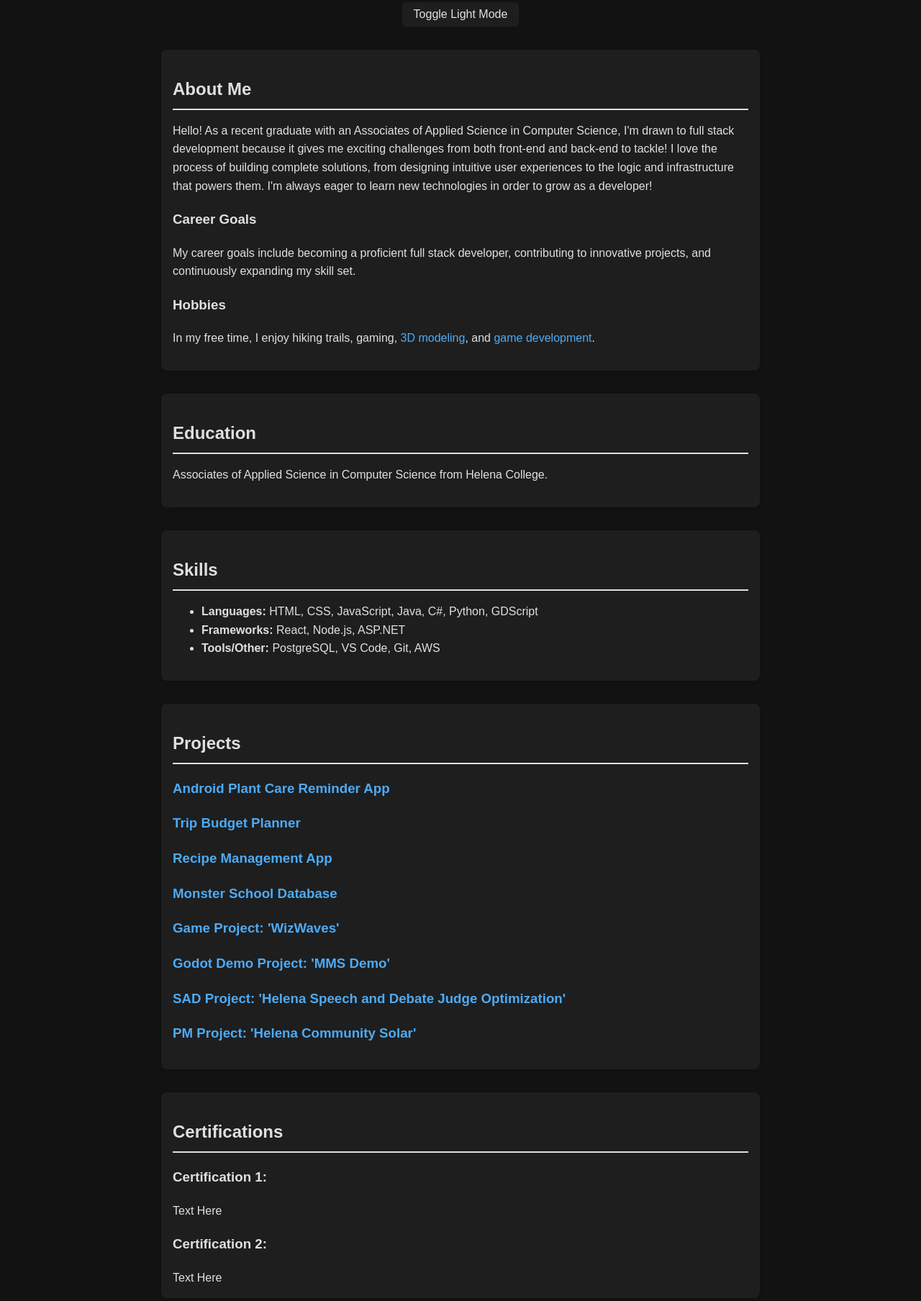
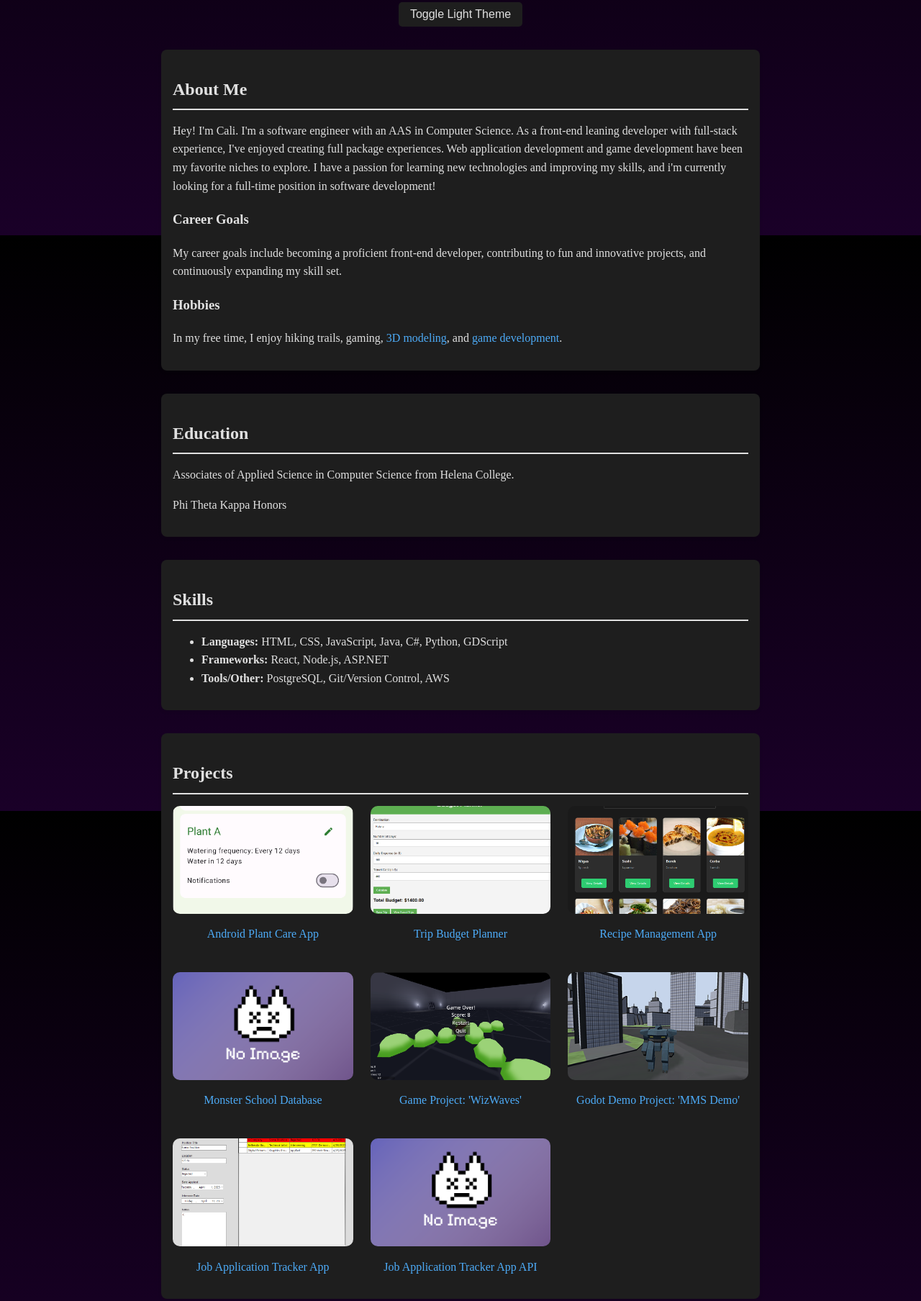
Before and after one commit to CatsFromSpace/CatsFromSpace.github.io, a plain HTML site: page index.html in a window 1280 px wide. Shown: the part 473-2281 px from the top of the page at 72% size. Drawn offline with Linux system fonts and the light colour scheme.

Commit message:
v1.0 commit

```diff
--- a/index.html
+++ b/index.html
@@ -15,36 +15,37 @@
             <a href="#education">Education</a>
             <a href="#skills">Skills</a>
             <a href="#projects">Projects</a>
-            <a href="#Certifications">Certifications</a>
+            <!--<a href="#Certifications">Certifications</a>-->
             <a href="#Other Cool Stuff">Fun Stuff</a>
             <a href="#contact">Contact</a>
         </nav>
     </header>
 
     <main>
-        <img src="resources/profile.png" alt="Profile Picture" class="profile-picture">
+        <img src="resources/profile.jpg" alt="Profile Picture" class="profile-picture">
         <button id="theme-mode-toggle"></button>
 
         <section id="about">
             <h2>About Me</h2>
-            <p>Hello! As a recent graduate with an Associates of Applied Science in Computer Science,
-                I'm drawn to full stack development because it gives me exciting challenges from both front-end and back-end to tackle!
-                I love the process of building complete solutions, from designing intuitive user experiences to the logic and infrastructure that powers them.
-                I'm always eager to learn new technologies in order to grow as a developer!</p>
+            <p>Hey! I'm Cali. I'm a software engineer with an AAS in Computer Science. As a front-end leaning developer with full-stack experience,
+                I've enjoyed creating full package experiences. Web application development and game development have been my favorite niches to explore.
+                I have a passion for learning new technologies and improving my skills, and i'm currently looking for a full-time position in software development!</p>
+            </p>
 
             <h3>Career Goals</h3>
-            <p>My career goals include becoming a proficient full stack developer, contributing to innovative projects, and continuously expanding my skill set.</p>
+            <p>My career goals include becoming a proficient front-end developer, contributing to fun and innovative projects, and continuously expanding my skill set.</p>
 
             <h3>Hobbies</h3>
             <p>In my free time, I enjoy hiking trails, gaming,
-                <a href="#Other Cool Stuff">3D modeling</a>, and
-                <a href="#Other Cool Stuff">game development</a>.
+                <a href="https://www.artstation.com/weemo">3D modeling</a>, and
+                <a href="https://weemo.itch.io/">game development</a>.
             </p>
         </section>
 
         <section id="education">
             <h2>Education</h2>
             <p>Associates of Applied Science in Computer Science from Helena College.</p>
+            <p>Phi Theta Kappa Honors</p>
         </section>
 
         <section id="skills">
@@ -52,68 +53,88 @@
             <ul>
                 <li><strong>Languages: </strong>HTML, CSS, JavaScript, Java, C#, Python, GDScript</li>
                 <li><strong>Frameworks: </strong>React, Node.js, ASP.NET</li>
-                <li><strong>Tools/Other: </strong>PostgreSQL, VS Code, Git, AWS</li>
+                <li><strong>Tools/Other: </strong>PostgreSQL, Git/Version Control, AWS</li>
             </ul>
         </section>
 
         <section id="projects">
             <h2>Projects</h2>
 
-            <h3>
+            <div class="projects-grid">
+                <div class="project-item">
+                    <img src="resources/plantcareapp.png" alt="Plant Care Reminder App" class="project-image">
+                    <p>
                         <a href="https://github.com/CatsFromSpace/plant-care-reminder-app" target="_blank">
-                    Android Plant Care Reminder App
+                            Android Plant Care App
                         </a>
-
-            </h3>
-
-            <h3>
-                <a href="https://github.com/CatsFromSpace/Trip-Budget-Planner" target="_blank">
+                    </p>
+                </div>
+                <div class="project-item">
+                    <img src="resources/budgetplanner.png" alt="Trip Budget Planner" class="project-image">
+                    <p>
+                        <a href="https://github.com/CatsFromSpace/trip-budget-planner" target="_blank">
                             Trip Budget Planner
                         </a>
-            </h3>
-
-            <h3>
-                <a href="https://github.com/CatsFromSpace/Recipe-Management-App" target="_blank">
+                    </p>
+                </div>
+                <div class="project-item">
+                    <img src="resources/recipemanagement.png" alt="Recipe Management App" class="project-image">
+                    <p>
+                        <a href="https://github.com/CatsFromSpace/recipe-management-app" target="_blank">
                             Recipe Management App
                         </a>
-            </h3>
-
-            <h3>
-                <a href="https://github.com/CatsFromSpace/Monster-School-Database" target="_blank">
+                    </p>
+                </div>
+                <div class="project-item">
+                    <img src="resources/noimage.png" alt="Monster School Database" class="project-image">
+                    <p>
+                        <a href="https://github.com/CatsFromSpace/monster-school-database" target="_blank">
                             Monster School Database
                         </a>
-            </h3>
-
-            <h3>
+                    </p>
+                </div>
+                <div class="project-item">
+                    <img src="resources/wizwaves.png" alt="WizWaves" class="project-image">
+                    <p>
                         <a href="https://github.com/Weemo001/WizWaves" target="_blank">
                             Game Project: 'WizWaves'
                         </a>
-            </h3>
-
-            <h3>
+                    </p>
+                </div>
+                <div class="project-item">
+                    <img src="resources/mmsdemo.png" alt="Mecha Movement System" class="project-image">
+                    <p>
                         <a href="https://github.com/Weemo001/MechaMovementSystem" target="_blank">
                             Godot Demo Project: 'MMS Demo'
                         </a>
-            </h3>
-
-            <h3>
-                <a href="https://github.com/CatsFromSpace/SAD-Speech-and-Debate-Project" target="_blank">
-                    SAD Project: 'Helena Speech and Debate Judge Optimization'
+                    </p>
+                </div>
+                <div class="project-item">
+                    <img src="resources/jobtrackerapp.png" alt="Job Application Tracker App" class="project-image">
+                    <p>
+                        <a href="https://github.com/CatsFromSpace/Job-Tracker-App" target="_blank">
+                            Job Application Tracker App
                         </a>
-            </h3>
-
-            <h3>
-                <a href="https://github.com/CatsFromSpace/Helena-Community-Solar-PM-Project" target="_blank">
-                    PM Project: 'Helena Community Solar'
+                    </p>
+                </div>
+                <div class="project-item">
+                    <img src="resources/noimage.png" alt="Job Application Tracker App API" class="project-image">
+                    <p>
+                        <a href="https://github.com/CatsFromSpace/JobTrackerAPI" target="_blank">
+                            Job Application Tracker App API
                         </a>
-            </h3>
+                    </p>
+                </div>
+            </div>
         </section>
 
+        <!--
         <section id="Certifications">
             <h2>Certifications</h2>
             <h3>Certification 1:</h3> Text Here
             <h3>Certification 2:</h3> Text Here
         </section>
+        -->
 
         <section id="Other Cool Stuff">
             <h2>Other Cool Stuff</h2>
@@ -142,5 +163,11 @@
         </nav>
         <p>&copy; 2025 CatsFromSpace. All rights reserved.</p>
     </footer>
+
+    <!-- Modal for Enlarged Image -->
+    <div id="image-modal" class="modal">
+        <span class="close">&times;</span>
+        <img class="modal-content" id="modal-image">
+    </div>
 </body>
 </html>
--- a/javascript.js
+++ b/javascript.js
@@ -1,12 +1,13 @@
+// Dark mode toggle button
 const darkToggleButton = document.getElementById('theme-mode-toggle');
 const body = document.body;
 
 // Function to update button text based on the current mode
 function updateButtonText() {
     if (body.classList.contains('light-mode')) {
-        darkToggleButton.textContent = 'Toggle Dark Mode';
+        darkToggleButton.textContent = 'Toggle Dark Theme';
     } else {
-        darkToggleButton.textContent = 'Toggle Light Mode';
+        darkToggleButton.textContent = 'Toggle Light Theme';
     }
 }
 
@@ -18,3 +19,28 @@ darkToggleButton.addEventListener('click', () => {
     body.classList.toggle('light-mode');
     updateButtonText();
 });
+
+// Modal
+const modal = document.getElementById('image-modal');
+const modalImage = document.getElementById('modal-image');
+const closeModal = document.querySelector('.close');
+
+// Add click event to all project images
+document.querySelectorAll('.project-image').forEach(image => {
+    image.addEventListener('click', () => {
+        modal.style.display = 'block';
+        modalImage.src = image.src; // Set the modal image source to the clicked image
+    });
+});
+
+// Close the modal when the close button is clicked
+closeModal.addEventListener('click', () => {
+    modal.style.display = 'none';
+});
+
+// Close the modal when clicking outside the image
+modal.addEventListener('click', (event) => {
+    if (event.target === modal) {
+        modal.style.display = 'none';
+    }
+});
--- a/styles.css
+++ b/styles.css
@@ -1,5 +1,7 @@
-:root { /* Default Theme */
-    --background-color: #121212;
+:root { /* Dark Theme - Default */
+    --background-color: linear-gradient(to bottom, #000000, #1a0028); /* Gradient from dark bluish purple to dark blue */
+    --background-size: cover;
+    --background-attachment: fixed;
     --text-color: #e0e0e0;
     --secondary-background: #1e1e1e;
     --link-color: #4dabf7;
@@ -9,24 +11,24 @@
 /* Body */
 
 body.light-mode { /* Light Theme */
-    --background-color: #f4f4f9;
+    --background-color: linear-gradient(to bottom, #ffffff, #bbfea6);
+    --background-size: cover;
+    --background-attachment: fixed;
     --text-color: #272727;
     --secondary-background: #dbdbdb;
     --link-color: #0066cc;
     --link-hover-color: #004999;
 }
 
-html, body {
-    height: 100%;
+body {
+    min-height: 100%;
+    margin: 0;
+    padding: 0;
     display: flex;
     flex-direction: column;
-}
-
-body {
-    font-family: Arial, sans-serif;
-    margin: 0;
-    padding: 0;
-    background-color: var(--background-color);
+    background: var(--background-color);
+    background-size: var(--background-size);
+    background-attachment: var(--background-attachment);
     color: var(--text-color);
     line-height: 1.6;
 }
@@ -61,12 +63,11 @@ nav a:hover {
     text-decoration: underline;
 }
 
-/* General link styles */
+/* link styles */
 a {
     text-decoration: none;
 }
 
-/* Custom link styles for section links */
 section a {
     color: var(--link-color);
 }
@@ -115,6 +116,15 @@ main {
     flex: 1;
 }
 
+.project-container {
+    overflow: auto;
+    margin-bottom: 1rem;
+}
+
+html {
+    height: 100%;
+}
+
 /* Footer */
 
 footer {
@@ -125,7 +135,50 @@ footer {
     margin-top: auto;
 }
 
-/* Profile Picture */
+/* Modal Styles */
+.modal {
+    display: none;
+    position: fixed;
+    z-index: 1000;
+    left: 0;
+    top: 0;
+    width: 100%;
+    height: 100%;
+    overflow: auto;
+    background-color: rgba(0, 0, 0, 0.8);
+}
+
+.modal-content {
+    margin: auto;
+    display: block;
+    max-width: 80%;
+    max-height: 80%;
+    border-radius: 10px;
+    box-shadow: 0 4px 8px rgba(0, 0, 0, 0.2);
+    position: absolute;
+    top: 50%;
+    left: 50%;
+    transform: translate(-50%, -50%);
+}
+
+.close {
+    position: absolute;
+    top: 20px;
+    right: 35px;
+    color: #fff;
+    font-size: 40px;
+    font-weight: bold;
+    cursor: pointer;
+}
+
+.close:hover,
+.close:focus {
+    color: #ccc;
+    text-decoration: none;
+    cursor: pointer;
+}
+
+/* Images */
 
 .profile-picture {
     display: block;
@@ -136,3 +189,33 @@ footer {
     object-fit: cover;
     border: 3px solid var(--text-color);
 }
+
+.project-image {
+    width: 100%;
+    height: 150px;
+    object-fit: cover;
+    border-radius: 10px;
+    cursor: pointer;
+    transition: transform 0.2s ease;
+}
+
+.project-image:hover {
+    transform: scale(1.05);
+}
+
+.projects-grid {
+    display: grid;
+    grid-template-columns: repeat(auto-fit, minmax(200px, 1fr));
+    gap: 1.5rem;
+    margin-top: 1rem;
+}
+
+.project-item {
+    text-align: center;
+}
+
+.project-item p {
+    margin-top: 0.5rem;
+    font-size: 1rem;
+    color: var(--text-color);
+}
```
Also changed, not shown: resources/budgetplanner.png (added), resources/jobtrackerapp.png (added), resources/mmsdemo.png (added), resources/noimage.png (added), resources/plantcareapp.png (added), resources/profile.jpg (added), resources/profile.png (deleted), resources/recipemanagement.png (added), resources/wizwaves.png (added). Lines whose indentation alone changed are shown as unchanged.
